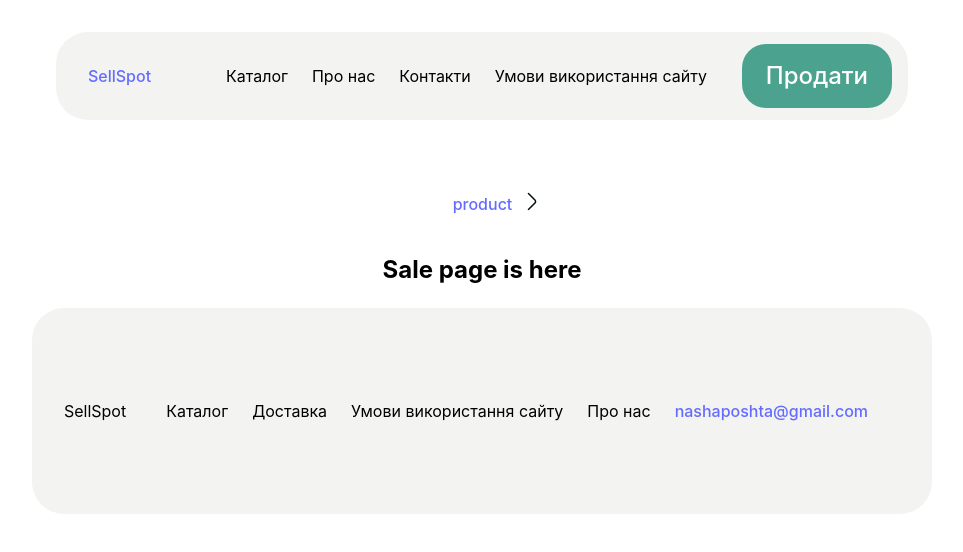
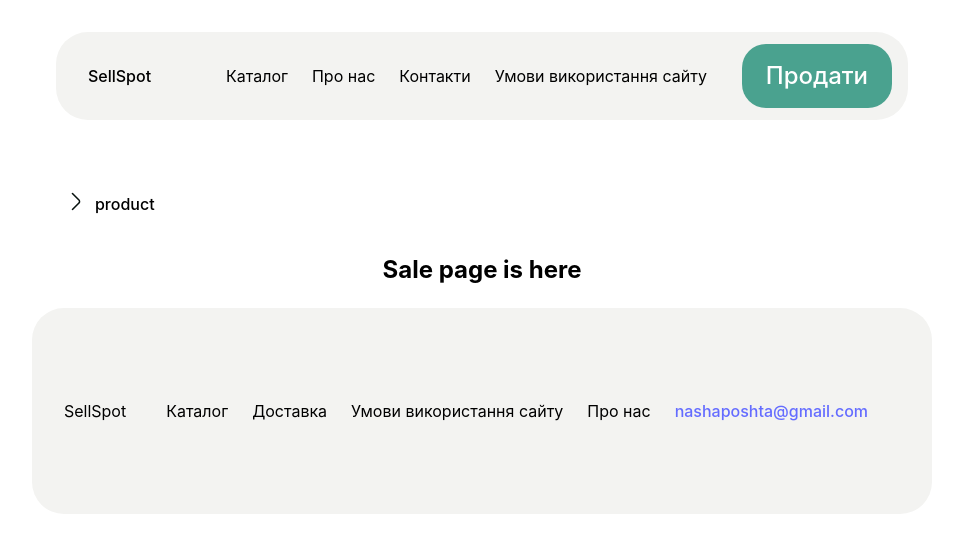
Before and after one commit to beligrous/sellspot-app, a React (Vite) app: page /product in a window 1280 px wide. Shown: the top 552 px of the page, without its empty margins (158-1121 px from the left). Built offline with nearby package versions, Linux system fonts and the light colour scheme; no server answers.

Commit message:
add title and favicon

```diff
--- a/index.html
+++ b/index.html
@@ -2,13 +2,9 @@
 <html lang="en">
   <head>
     <meta charset="UTF-8" />
-    <link rel="icon" type="image/svg+xml" href="/vite.svg" />
+    <link rel="icon" type="image/svg+xml" href="/public/search.png" />
     <meta name="viewport" content="width=device-width, initial-scale=1.0" />
-    <!-- <meta
-      http-equiv="Content-Security-Policy"
-      content="upgrade-insecure-requests"
-    /> -->
-    <title>Vite + React</title>
+    <title>sellspot</title>
   </head>
   <body>
     <div id="root"></div>
--- a/src/components/Filter/FilterSearch.jsx
+++ b/src/components/Filter/FilterSearch.jsx
@@ -1,11 +1,12 @@
 import { useState } from "react";
-import { Form, Input, Button } from "./filterSearch-styled";
+import { Form, Input, Button, Img } from "./filterSearch-styled";
 
 const FilterSearch = () => {
   const [query, setQuery] = useState("");
 
   return (
     <Form>
+      <Img></Img>
       <Input
         type="text"
         name="search"
--- a/src/components/Filter/filterSearch-styled.js
+++ b/src/components/Filter/filterSearch-styled.js
@@ -17,13 +17,7 @@ export const Form = styled.div`
 
 export const Input = styled.input`
   border: none;
-  /* margin-left: 32px; */
-  &::before {
-    content: " ";
-    width: 48px;
-    height: 48px;
-    background-image: url(${search});
-  }
+  margin-left: 16px;
 `;
 
 export const Button = styled.button`
@@ -35,3 +29,10 @@ export const Button = styled.button`
   margin: 16px 0;
   margin-left: auto;
 `;
+
+export const Img = styled.div`
+  align-self: center;
+  width: 48px;
+  height: 48px;
+  background-image: url(${search});
+`;
--- a/src/components/Header/header-styled.js
+++ b/src/components/Header/header-styled.js
@@ -15,6 +15,8 @@ export const Container = styled.header`
 `;
 
 export const Logo = styled(Link)`
+  text-decoration: none;
+  color: inherit;
   margin: 0;
   margin-left: 32px;
 `;
--- a/src/components/breadCrumbs/BreadCrumbs.jsx
+++ b/src/components/breadCrumbs/BreadCrumbs.jsx
@@ -1,12 +1,18 @@
-import { useLocation, Link } from "react-router-dom";
-import { Crumb, Container, Img } from "./breadCrumbs-styled";
+import { useLocation } from "react-router-dom";
+import {
+  Crumb,
+  Container,
+  LinkCrumb,
+  Img,
+  CrumbSection,
+} from "./breadCrumbs-styled";
 
 const BreadCrumbs = () => {
   const location = useLocation();
 
   let currentLink = "";
 
-  // const path = location.state ? location.state.from : location.pathname;
+  // const path = location.state ? location.state.fromId : location.pathname;
   const path = location.pathname;
 
   const crumbs = path
@@ -16,16 +22,16 @@ const BreadCrumbs = () => {
       currentLink += `/${crumb}`;
       return (
         <Crumb key={crumb}>
-          <Link to={currentLink}>{crumb}</Link>
           <Img></Img>
+          <LinkCrumb to={currentLink}>{crumb}</LinkCrumb>
         </Crumb>
       );
     });
 
   return (
-    <nav>
+    <CrumbSection>
       <Container>{crumbs.length !== 0 && crumbs}</Container>
-    </nav>
+    </CrumbSection>
   );
 };
 
--- a/src/components/breadCrumbs/breadCrumbs-styled.js
+++ b/src/components/breadCrumbs/breadCrumbs-styled.js
@@ -1,12 +1,24 @@
+import { Link } from "react-router-dom";
 import styled from "styled-components";
 import img from "../../assets/right.png";
+
+export const CrumbSection = styled.nav`
+  width: 100%;
+`;
 
 export const Crumb = styled.li`
   list-style: none;
   display: flex;
+  cursor: pointer;
+`;
+
+export const LinkCrumb = styled(Link)`
+  text-decoration: none;
+  color: inherit;
 `;
 
 export const Container = styled.ul`
+  padding-left: 0;
   display: flex;
   gap: 15px;
 `;
--- a/src/pages/categoryPage/CategoryPage.jsx
+++ b/src/pages/categoryPage/CategoryPage.jsx
@@ -1,4 +1,4 @@
-import { useParams, useLocation } from "react-router-dom";
+import { useParams, useLocation, Outlet } from "react-router-dom";
 import { useEffect, useCallback, useState } from "react";
 import { List } from "../categoryPage/categoryPage-styled";
 import { getCategoryById } from "../../service/api";
@@ -9,6 +9,7 @@ const CategoryPage = () => {
   const { id } = useParams();
   const location = useLocation();
   const categoryTitle = location.state.from;
+  // const categoryTitle = location.pathname;
 
   const getCategoryData = useCallback(async () => {
     try {
@@ -25,6 +26,8 @@ const CategoryPage = () => {
 
   return (
     <>
+      {<Outlet /> && (
+        <>
           <h2>{categoryTitle}</h2>
           <List>
             {categoryList ? (
@@ -36,6 +39,8 @@ const CategoryPage = () => {
             )}
           </List>
         </>
+      )}
+    </>
   );
 };
 
--- a/src/pages/itemsPage/ItemsPage.jsx
+++ b/src/pages/itemsPage/ItemsPage.jsx
@@ -6,7 +6,7 @@ const ItemsPage = () => {
   return (
     <>
       <p>{id}</p>
-      <p>Page of the category</p>
+      <p>Page of the category items</p>
     </>
   );
 };
--- a/src/service/store.js
+++ b/src/service/store.js
@@ -16,12 +16,6 @@ export const useCatalogue = create(
   }))
 );
 
-export const useCrumb = create((set) => ({
-  crumb: [],
-  addCrumb: (data) => set(() => ({ crumb: [...data] })),
-  initCrumb: () => set(() => ({ crumb: [] })),
-}));
-
 export const usePath = create(
   devtools((set) => ({
     path: [],
```
Also changed, not shown: public/search.png (added). Lines whose indentation alone changed are shown as unchanged.
